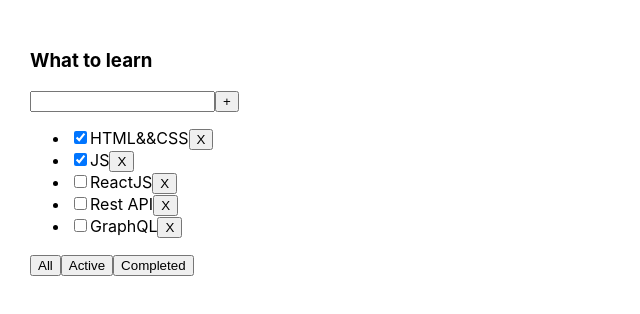
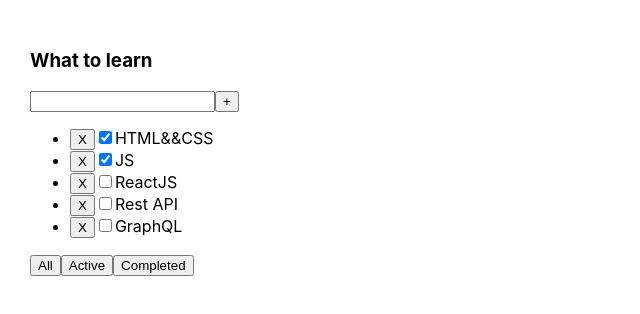
Before and after one commit to AlexYakovenko2001/todolist-by-dimich, a React (Create React App) app: page / in a window 1280 px wide. Shown: the top 314 px of the page, without its empty margins (0-640 px from the left). Built offline with nearby package versions, Linux system fonts and the light colour scheme.

Commit message:
adding functionality to buttons (filter&&map)

```diff
--- a/src/App.tsx
+++ b/src/App.tsx
@@ -1,22 +1,21 @@
 import React, {useState} from 'react';
 import './App.css';
-import {Todolist} from './Todolist';
+import {Todolist} from './components/Todolist';
 
-export type FilterType = 'all' | 'active' | 'completed'
 
 function App() {
 
-    const [tasks, setTasks] = useState([{id: 1, title: 'HTML&&CSS', isDone: true},
+    const [tasks, setTask] = useState([{id: 1, title: 'HTML&&CSS', isDone: true},
         {id: 2, title: 'JS', isDone: true},
         {id: 3, title: 'ReactJS', isDone: false},
         {id: 4, title: 'Rest API', isDone: false},
         {id: 5, title: 'GraphQL', isDone: false}])
 
-    const [filter, setFilter] = useState<FilterType>('all')
+    const removeTask = (id: number) => {
+        setTask(tasks.filter(el => el.id !== id))
+    }
 
-    const removeTask = (id: number) => {
-        setTasks(tasks.filter(t => t.id !== id))
-    }
+    const [filter, setFilter] = useState('all')
 
     let filtredTasks = tasks
     if (filter === 'active') {
@@ -26,17 +25,18 @@
         filtredTasks = tasks.filter(el => el.isDone)
     }
 
-
-    const changeTasksList = (value: FilterType) => {
+    const getNewTaskList = (value: string) => {
         setFilter(value)
     }
+
+
     return (
         <div className="App">
             <Todolist
                 title={'What to learn'}
                 tasks={filtredTasks}
                 removeTask={removeTask}
-                changeTasksList={changeTasksList}
+                getNewTaskList={getNewTaskList}
             />
         </div>
     );
--- a/src/Todolist.tsx
+++ /dev/null
@@ -1,43 +0,0 @@
-import React from 'react';
-import {FilterType} from './App';
-
-type TasksType = {
-    id: number
-    title: string
-    isDone: boolean
-}
-
-type TodolistPropsTypes = {
-    title: string
-    tasks: Array<TasksType>
-    removeTask: (id:number) => void
-    changeTasksList: (value: FilterType)=>void
-}
-
-export const Todolist = (props: TodolistPropsTypes) => {
-    return (
-            <div>
-                <h3>{props.title}</h3>
-                <div>
-                    <input/>
-                    <button>+</button>
-                </div>
-                <ul>
-                    {props.tasks.map((t)=>{
-                        return (
-                            <li key={t.id}>
-                                <input type="checkbox" checked={t.isDone}/>
-                                <span>{t.title}</span>
-                                <button onClick={()=>{props.removeTask(t.id)}}>X</button>
-                            </li>
-                        )
-                    })}
-                </ul>
-                <div>
-                    <button onClick={()=>{props.changeTasksList('all')}}>All</button>
-                    <button onClick={()=>{props.changeTasksList('active')}}>Active</button>
-                    <button onClick={()=>{props.changeTasksList('completed')}}>Completed</button>
-                </div>
-            </div>
-    )
-}
--- /dev/null
+++ b/src/components/Todolist.tsx
@@ -0,0 +1,44 @@
+import React from 'react';
+
+
+type TasksType = {
+    id: number
+    title: string
+    isDone: boolean
+}
+
+type TodolistPropsType = {
+    title: string
+    tasks: Array<TasksType>
+    removeTask: (id: number) => void
+    getNewTaskList: (value: string) => void
+}
+
+export const Todolist = (props: TodolistPropsType) => {
+
+    return (
+        <div>
+            <h3>{props.title}</h3>
+            <div>
+                <input/>
+                <button>+</button>
+            </div>
+            <ul>
+                {props.tasks.map((el, index) => {
+                    return (
+                        <li key={index}>
+                            <button onClick={() => props.removeTask(el.id)}>X</button>
+                            <input type="checkbox" checked={el.isDone}/>
+                            <span>{el.title}</span>
+                        </li>
+                    )
+                })}
+            </ul>
+            <div>
+                <button onClick={() => {props.getNewTaskList('all')}}>All</button>
+                <button onClick={() => {props.getNewTaskList('active')}}>Active</button>
+                <button onClick={() => {props.getNewTaskList('completed')}}>Completed</button>
+            </div>
+        </div>
+    );
+};
```
